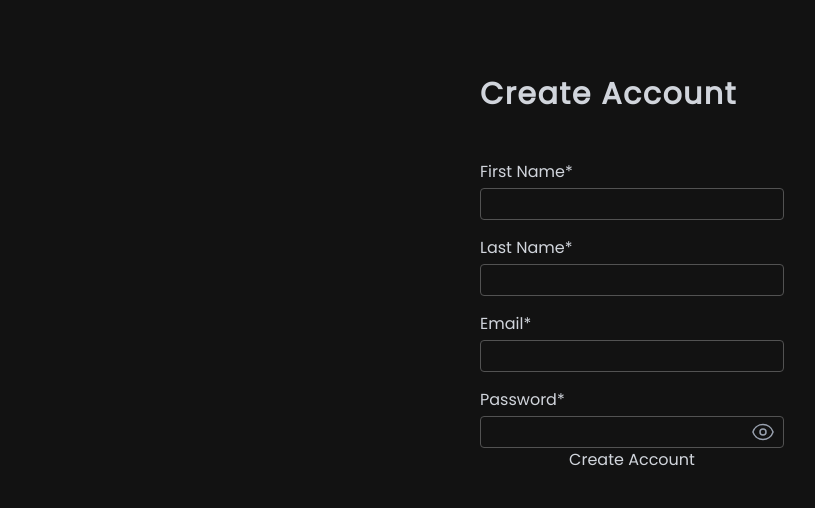
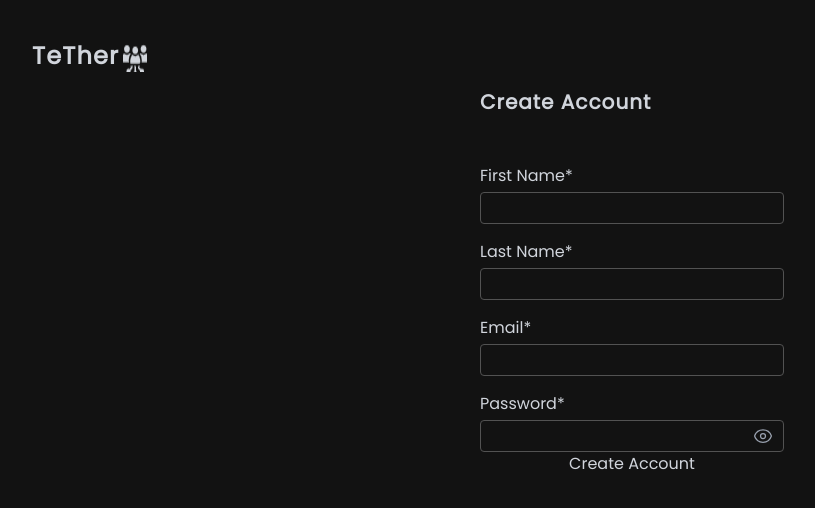
Before and after one commit to rajuperikala01/Tether, a React (Vite) app: page /signup in a window 1280 px wide. Shown: the top 508 px of the page, without its empty margins (8-823 px from the left). Built offline with nearby package versions, Linux system fonts and the light colour scheme.

Commit message:
added brand Name

```diff
--- a/src/components/Signup.tsx
+++ b/src/components/Signup.tsx
@@ -12,10 +12,14 @@ function Signup() {
   return (
     <div
       className="h-screen w-screen bg-[#121212]  flex justify-center
-    pt-14 text-gray-300 "
+    pt-14 text-gray-300 relative"
     >
-      <form className="px-10 py-5 text-start w-[30%] mb-4">
-        <h1 className="pb-8 text-3xl font-bold tracking-wider">
+      <h1 className="absolute top-10 left-10 font-bold text-2xl tracking-wider flex gap-1">
+        TeTher
+        <img src="/brand_img.png" alt="" />
+      </h1>
+      <form className="px-10 py-8 text-start w-[30%] mb-4">
+        <h1 className="pb-8 text-xl font-bold tracking-wider">
           Create Account
         </h1>
         <Input
--- a/src/ui/ClosedEye.tsx
+++ b/src/ui/ClosedEye.tsx
@@ -6,7 +6,7 @@ export default function ClosedEye() {
       viewBox="0 0 24 24"
       strokeWidth="1.5"
       stroke="currentColor"
-      className="size-6 text-gray-500"
+      className="size-5 text-gray-500"
     >
       <path
         strokeLinecap="round"
--- a/src/ui/OpenEye.tsx
+++ b/src/ui/OpenEye.tsx
@@ -6,7 +6,7 @@ export default function OpenEye() {
       viewBox="0 0 24 24"
       strokeWidth="1.5"
       stroke="currentColor"
-        className="size-6 text-gray-400"
+      className="size-5 text-gray-400"
     >
       <path
         strokeLinecap="round"
```
Also changed, not shown: public/brand_img.png (added). Lines whose indentation alone changed are shown as unchanged.
